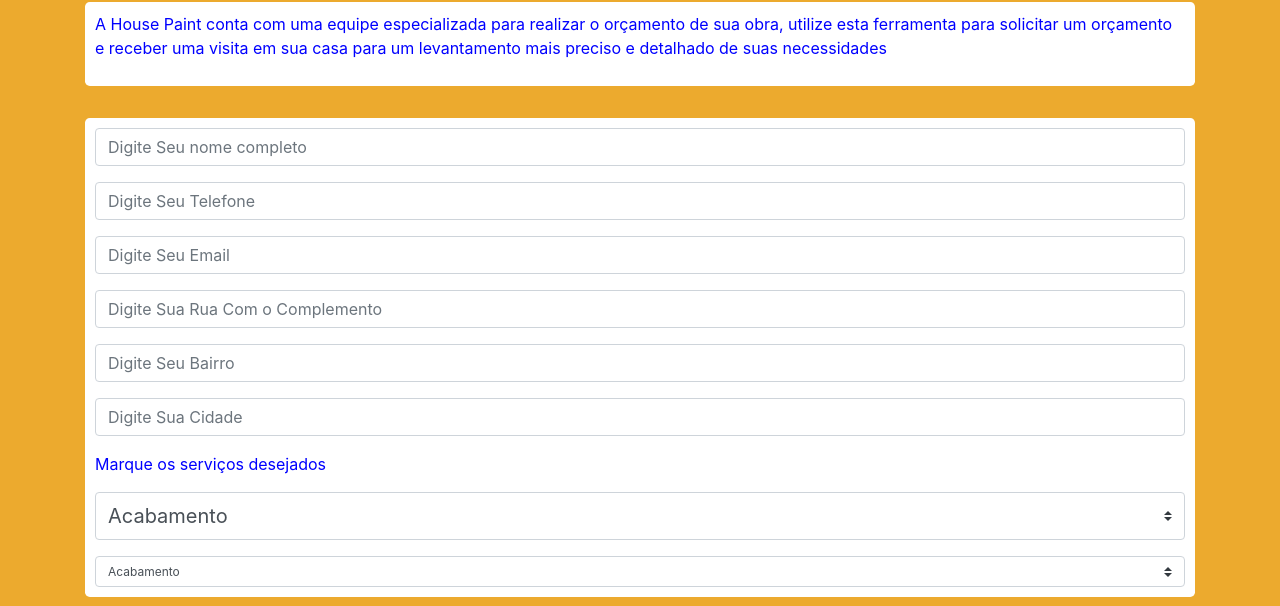
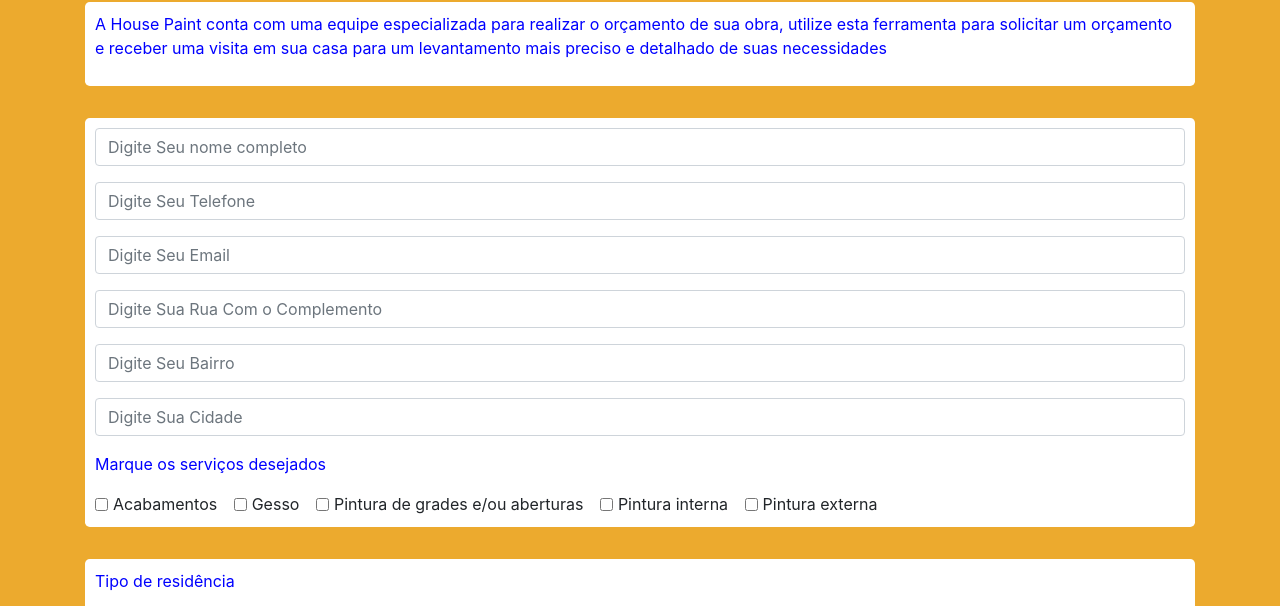
Before and after one commit to Bruno198/sate-2, a plain HTML site: page part7.html in a window 1280 px wide. Shown: the part 189-795 px from the top of the page. Drawn offline with nearby package versions, Linux system fonts and the light colour scheme.

Commit message:
Add files via upload

```diff
--- a/par2.css
+++ b/par2.css
@@ -48,3 +48,7 @@
 {
     text-align: center;
 }
+input
+{
+    background-color: blue;
+}
--- a/part7.html
+++ b/part7.html
@@ -55,7 +55,7 @@
         </div>
         <div class="row">
             <div class="col">
-                <div class="jumbotron">
+               <div class="jumbotron">
                     <form>
                         <div class="form-group">
 
@@ -85,35 +85,42 @@
                           </div>
                           <div class="form-group">
 
-                            <input type="texto" class="form-control" id="nome" placeholder="Digite Sua Cidade">
+                            <input type="text" class="form-control" id="nome" placeholder="Digite Sua Cidade">
 
                           </div>
 
                           <p>Marque os serviços desejados</p>
-                          <select class="custom-select custom-select-lg mb-3">
 
-                            <option value="1">Acabamento</option>
-                            <option value="2">Gesso</option>
-                            <option value="3"> Pintura de grades e/ou aberturas</option>
-                            <option value="3"> Pintura interna</option>
-                            <option value="3"> Pintura externa</option>
-                          </select>
-
-                          <select class="custom-select custom-select-sm">
-                            <option value="1">Acabamento</option>
-                            <option value="2">Gesso</option>
-                            <option value="3"> Pintura de grades e/ou aberturas</option>
-                            <option value="3"> Pintura interna</option>
-                            <option value="3"> Pintura externa</option>
-                          </select>
+                          <div class="form-check form-check-inline">
+                            <input class="form-check-input" type="checkbox" id="escolha" >
+                            <label class="form-check-label" for="inlineCheckbox1">Acabamentos</label>
+                          </div>
+                          <div class="form-check form-check-inline">
+                            <input class="form-check-input" type="checkbox" id="escolha2" >
+                            <label class="form-check-label" for="inlineCheckbox2">Gesso</label>
+                          </div>
+                          <div class="form-check form-check-inline">
+                            <input class="form-check-input" type="checkbox" id="escolha3>
+                            <label class="form-check-label" for="inlineCheckbox2">Pintura de grades e/ou aberturas</label>
+                          </div>
+                          <div class="form-check form-check-inline">
+                            <input class="form-check-input" type="checkbox" id="escolha4">
+                            <label class="form-check-label" for="inlineCheckbox2">Pintura interna</label>
+                          </div>
+                          <div class="form-check form-check-inline">
+                            <input class="form-check-input" type="checkbox" id="escolha5">
+                            <label class="form-check-label" for="inlineCheckbox2">Pintura externa</label>
+                          </div>
+                          </div>
+                      </div>
                     </div>
 
                       </form>
 
 
-            </div>
 
-        </div>
+
+
         <div class="row">
             <div class="col">
                 <div class="jumbotron">
@@ -161,8 +168,8 @@
         </div>
 
 
-    </div>
-
+  </div>
+</div>
 
   </header>
 
```
